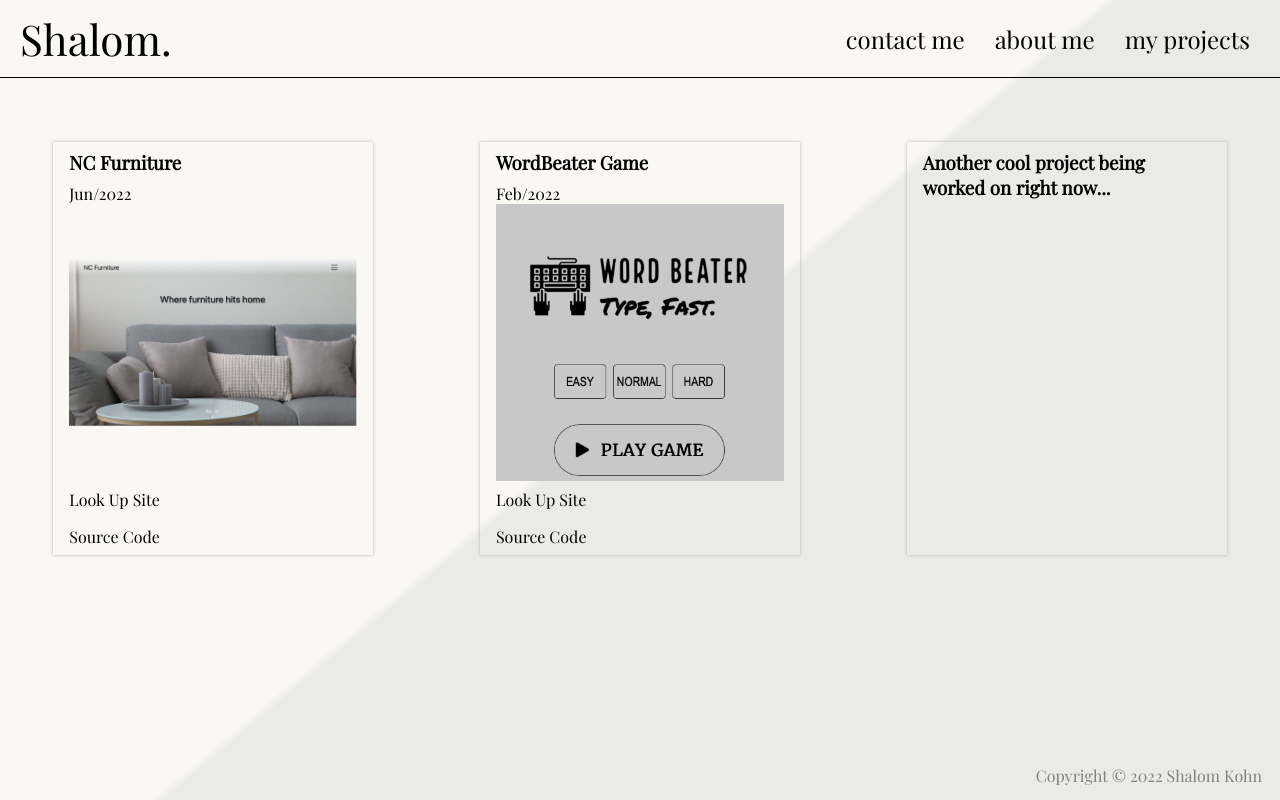
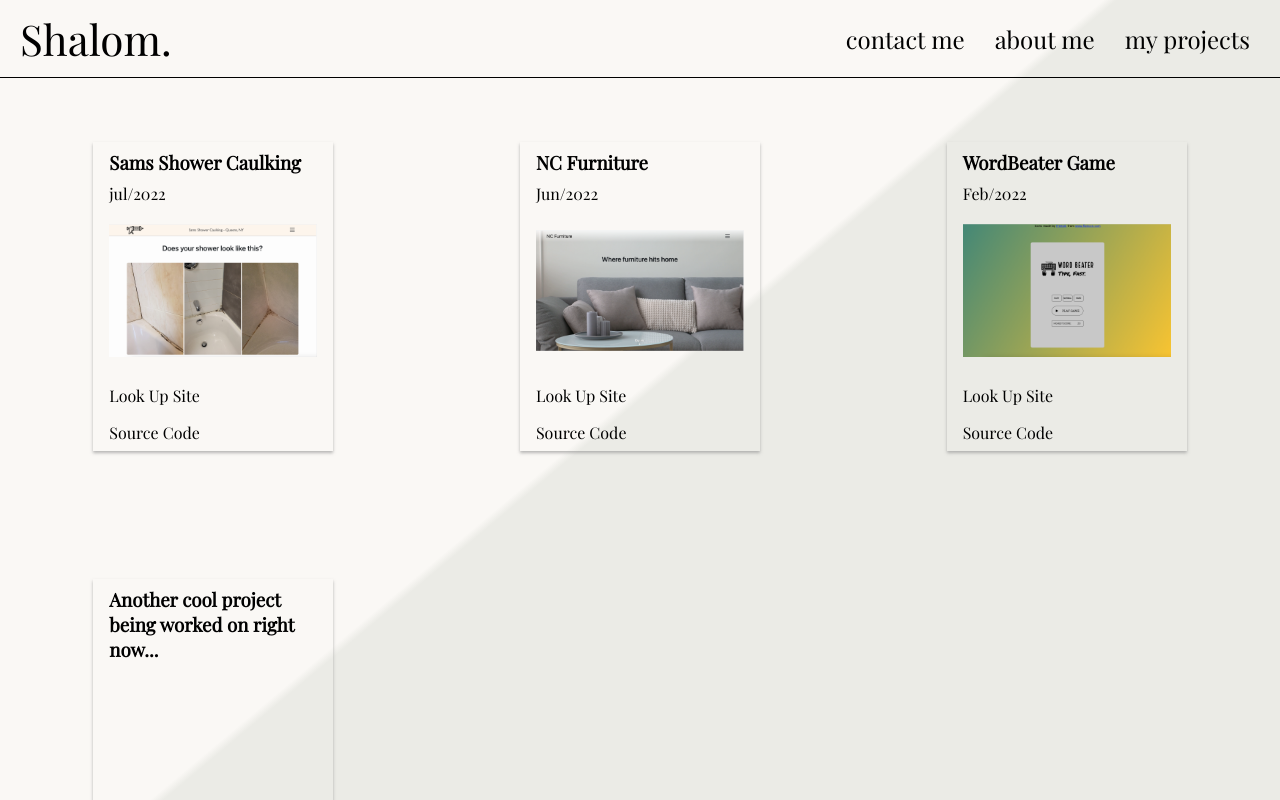
Before and after one commit to Shalomkohn/My-Portfolio-site, a React (Create React App) app: page /my-projects in a window 1280 px wide. Shown: the top 800 px of the page. Built offline with nearby package versions, Linux system fonts and the light colour scheme.

Commit message:
added sams calking, changed project shaddow on all screens, changed img on game, put footer back to bottom

```diff
--- a/src/components/my-projects.js
+++ b/src/components/my-projects.js
@@ -1,9 +1,18 @@
 import wordBeaterImg from '../word-beater-img.png'
 import NCFurnitureImg from '../NC-furniture-img.png'
+import samsCaulkingImg from '../sams-caulking-img.png'
 
 const projectsArray = [
     {
         id: 1,
+        title: 'Sams Shower Caulking',
+        date: 'jul/2022',
+        img: samsCaulkingImg,
+        aTagHref: 'https://dev8171.dtiqg5g6eferp.amplifyapp.com',
+        srcCodeHref: 'https://github.com/Shalomkohn/sams-caulking',
+    },
+    {
+        id: 2,
         title: 'NC Furniture',
         date: 'Jun/2022',
         img: NCFurnitureImg,
@@ -11,7 +20,7 @@ const projectsArray = [
         srcCodeHref: 'https://github.com/Shalomkohn/North-capital-furniture',
     },
     {
-        id: 2,
+        id: 3,
         title: 'WordBeater Game ',
         date: 'Feb/2022',
         img: wordBeaterImg,
@@ -39,7 +48,7 @@ const MyProjects = () => {
                     </div>
                 )
             })}
-            <div className='project'>
+            <div className='project' style={{height: '350px'}}>
                 <h3 className='projectName'>Another cool project being worked on right now...</h3>
             </div>
         </div>
--- a/src/main.scss
+++ b/src/main.scss
@@ -157,19 +157,10 @@
   padding-bottom: calc(100vh - 749px);
   position: relative;
   height: 30px;
-  @include desktop(){
-    position: absolute;
-    bottom: 0;
-    right: 0;
-    width: 100%;
-  }
 
   .copyWrite{
     position: absolute;
     width: 100%;
-    @include bigMobile(){
-    top: 45%;
-    }
     @include desktop(){
       width: unset;
       top: unset;
@@ -220,10 +211,10 @@ a {
   display: flex;
   flex-direction: column;
   justify-content: space-between;
-  width: 13rem;
-  margin: 4rem auto 9rem;
+  width: 15rem;
+  margin: 4rem auto;
   padding: 0 1rem;
-  border-left: 1px solid black;
+  box-shadow: 0 2px 3px rgba($color: #999, $alpha: 0.7);
 }
 
 .projectName {
@@ -232,6 +223,7 @@ a {
 
 .projectImg {
   width: 100%;
+  margin: 20px 0;
 }
 
 .projectLink {
@@ -349,11 +341,7 @@ a {
     grid-template-columns: 1fr 1fr 1fr;
   }
 
-  .project {
-    width: 20rem;
-    border-left: 0;
-    box-shadow: 0 0 3px rgba($color: #999, $alpha: 0.7);
-  }
+
 
   /*  =============   /about-me ============= */
 
```
Also changed, not shown: src/sams-caulking-img.png (added), src/word-beater-img.png.
